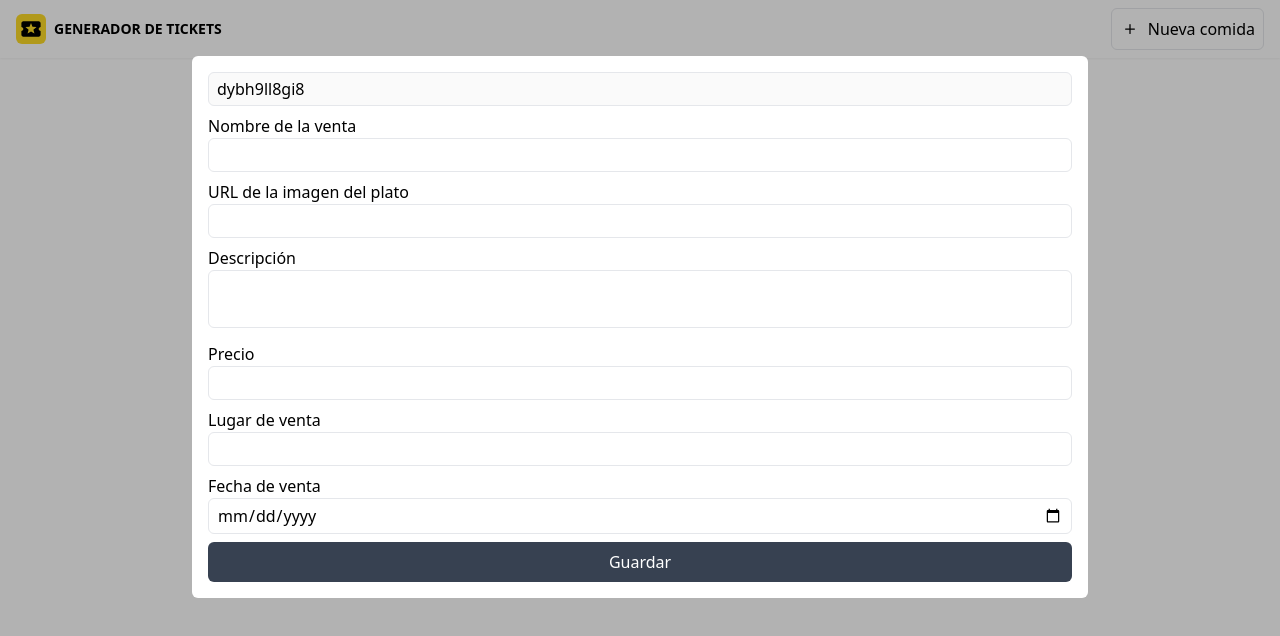
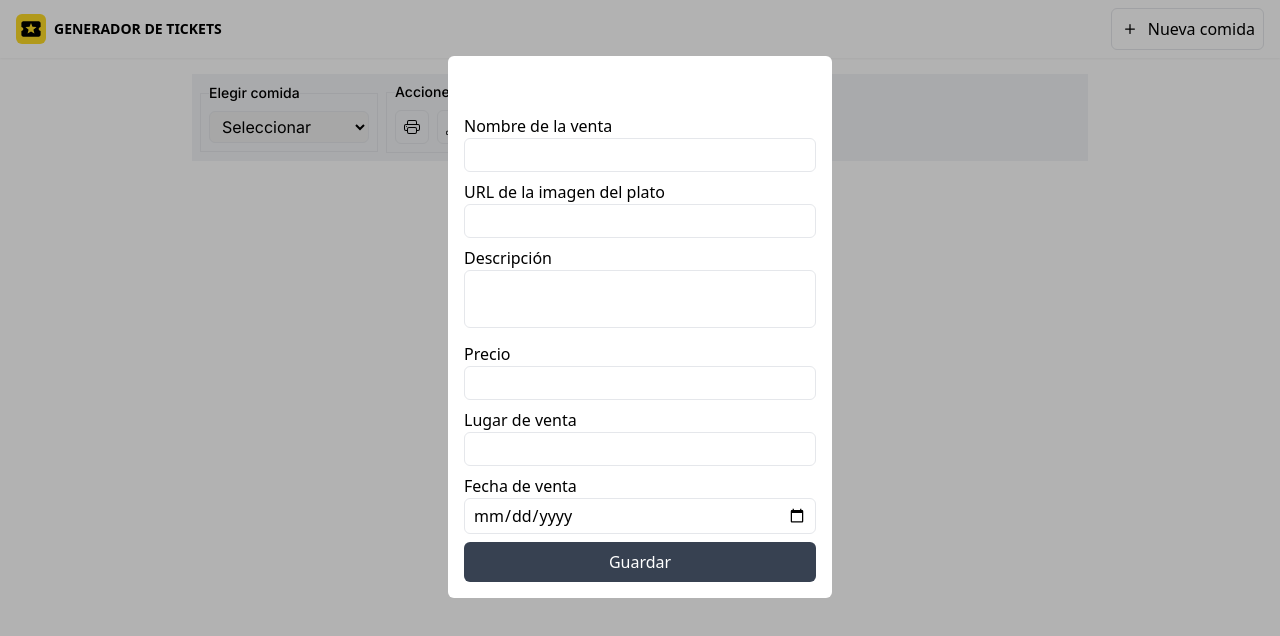
Before and after one commit to manusaavedra/genticket, a Next.js app: page / in a window 1280 px wide. Both pictures are taken after a click on the button "Nueva comida". Shown: the top 636 px of the page. Built offline with nearby package versions, Linux system fonts and the light colour scheme.

Commit message:
Refactor

```diff
--- a/components/FormNewModel.jsx
+++ b/components/FormNewModel.jsx
@@ -35,8 +35,8 @@ export default function FormNewModel({ onAfterSubmit, data, mode = FORM_MODE.CRE
     }
 
     return (
-        <form ref={formRef} onSubmit={handleSubmit} className='flex flex-col gap-2'>
-            <div>
+        <form ref={formRef} onSubmit={handleSubmit} className='flex flex-col max-w-sm gap-2'>
+            <div className="opacity-0">
                 <input type="text" disabled name='id' defaultValue={generateRandomId()} />
             </div>
             <div>
--- a/components/ListTickets.jsx
+++ b/components/ListTickets.jsx
@@ -139,9 +139,9 @@ export default function ListTickets() {
                 {
                     currentFood && (
                         <fieldset className="flex items-center gap-2 border p-2">
-                            <legend className="text-sm font-medium">Nº tickets</legend>
+                            <legend className="text-sm font-medium">Tickets</legend>
                             <div className="flex items-center gap-1">
-                                <label className="text-xs">núm.</label>
+                                <label className="text-xs">cant.</label>
                                 <input ref={cantTickets} className="w-30" min={1} max={500} defaultValue={0} type="number" name='number' />
                             </div>
                             <div className="flex items-center gap-1">
--- a/components/Modal.jsx
+++ b/components/Modal.jsx
@@ -24,7 +24,7 @@ const Modal = forwardRef(function Modal({ children, text, className }, ref) {
             <button className={className} onClick={toggleOpen}>{text}</button>
             <div className={`${open ? 'block' : 'hidden'} fixed z-50 top-0 left-0 w-full h-screen`}>
                 <div onClick={handleClose} className='absolute top-0 left-0 w-full h-full bg-black opacity-30'></div>
-                <div className='p-4 top-14 mx-auto relative bg-white w-[90%] max-w-4xl rounded-md'>
+                <div className='p-4 top-14 w-[95%] max-w-sm mx-auto relative bg-white  rounded-md'>
                     {children}
                 </div>
             </div>
```
